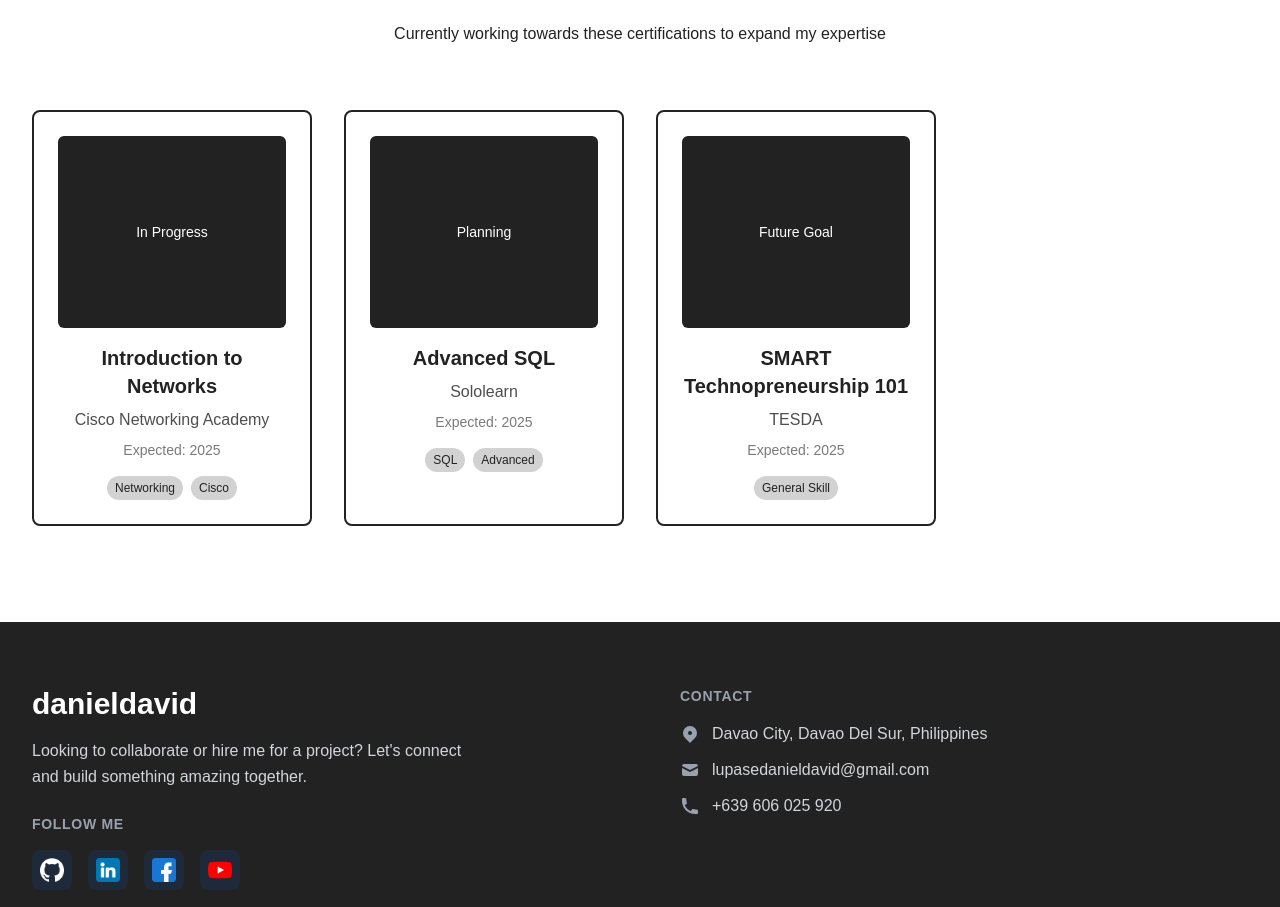
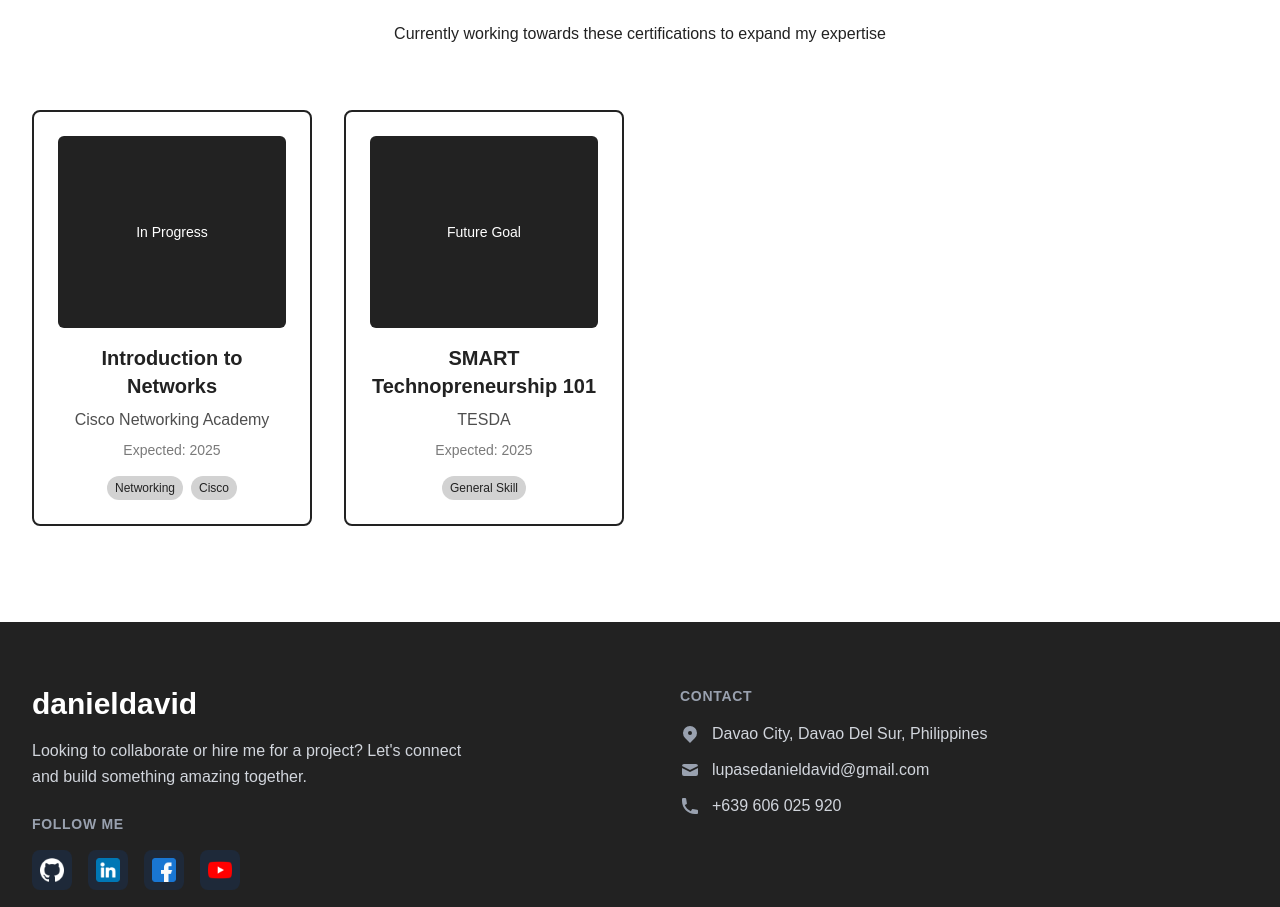
Before and after one commit to ddmlupase/danieldavid, a Next.js app: page /certifications in a window 1280 px wide. Shown: the part 1494-2401 px from the top of the page. Built offline with nearby package versions, Linux system fonts and the light colour scheme; a web font is replaced by a local one.

Commit message:
feat: remove the unnecessary certificate list

```diff
--- a/src/app/certifications/page.tsx
+++ b/src/app/certifications/page.tsx
@@ -181,32 +181,6 @@
             </div>
           </div>
 
-          {/* Certification 2: Advanced SQL (Future) */}
-          <div className="transform transition-transform duration-300 hover:scale-105 flex flex-col items-center border-2 border-[#222222] p-6 rounded-lg">
-            <div className="bg-[#222222] w-full max-w-[280px] h-40 sm:h-44 lg:h-48 text-white flex items-center justify-center mb-4 rounded-md">
-              <div className="text-center">
-                <p className="text-sm">Planning</p>
-              </div>
-            </div>
-            <h3 className="text-[#222222] text-lg sm:text-xl font-semibold text-center mb-2">
-              Advanced SQL
-            </h3>
-            <p className="text-[#222222]/80 text-sm sm:text-base font-light text-center mb-2">
-              Sololearn
-            </p>
-            <p className="text-[#222222]/60 text-xs sm:text-sm text-center">
-              Expected: 2025
-            </p>
-            <div className="mt-4 flex flex-wrap gap-2 justify-center">
-              <span className="bg-[#222222]/20 text-[#222222] px-2 py-1 rounded-full text-xs">
-                SQL
-              </span>
-              <span className="bg-[#222222]/20 text-[#222222] px-2 py-1 rounded-full text-xs">
-                Advanced
-              </span>
-            </div>
-          </div>
-
           {/* Certification 3: Database Administration */}
           <div className="transform transition-transform duration-300 hover:scale-105 flex flex-col items-center border-2 border-[#222222] p-6 rounded-lg">
             <div className="bg-[#222222] w-full max-w-[280px] h-40 sm:h-44 lg:h-48 text-white flex items-center justify-center mb-4 rounded-md">
```
